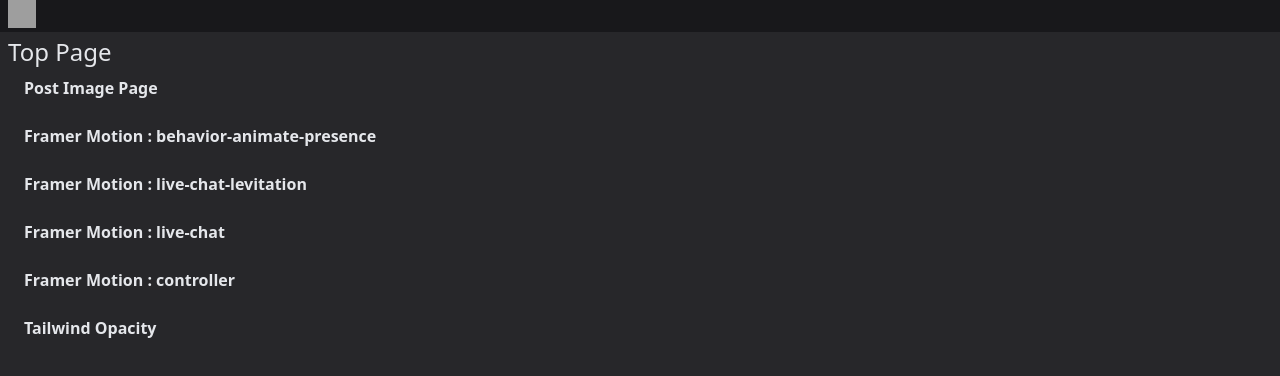
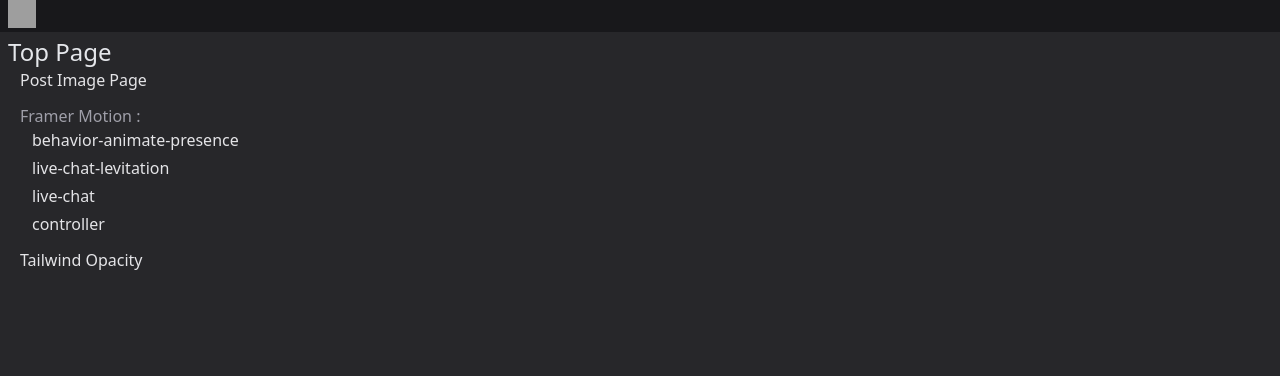
Before and after one commit to shari-sushi/sandbox, a React (Vite) app in the folder frontend/: page / in a window 1280 px wide. Shown: the top 376 px of the page. Built offline with nearby package versions, Linux system fonts and the light colour scheme; grey boxes are pictures that could not be loaded.

Commit message:
topページレイアウト調整

```diff
--- a/frontend/src/pages/TopPage/TopPage.tsx
+++ b/frontend/src/pages/TopPage/TopPage.tsx
@@ -8,25 +8,27 @@
   return (
     <div className="text-gray-200">
       <h1 className="text-2xl">Top Page</h1>
-      <div className="flex flex-col gap-2">
+      <div className="flex flex-col gap-3 ml-3">
         <LinkWrapper to="/post-image-page">
           <ul>Post Image Page</ul>
         </LinkWrapper>
-        {/* <LinkWrapper to="/animate-presence">
-          <ul>Animate Presence</ul>
-        </LinkWrapper> */}
+        <div>
+          <div className="text-zinc-400">Framer Motion :</div>
+          <div className="flex flex-col gap-1 ml-3">
             <LinkWrapper to="/animate-presence/behavior-animate-presence">
-          <ul>Framer Motion : behavior-animate-presence</ul>
+              <ul> behavior-animate-presence</ul>
             </LinkWrapper>
             <LinkWrapper to="/animate-presence/live-chat-levitation">
-          <ul>Framer Motion : live-chat-levitation</ul>
+              <ul>live-chat-levitation</ul>
             </LinkWrapper>
             <LinkWrapper to="/animate-presence/live-chat">
-          <ul>Framer Motion : live-chat</ul>
+              <ul>live-chat</ul>
             </LinkWrapper>
             <LinkWrapper to="/animate-presence/controller">
-          <ul>Framer Motion : controller</ul>
+              <ul>controller</ul>
             </LinkWrapper>
+          </div>
+        </div>
         <LinkWrapper to="/tailwind-opacity">
           <ul>Tailwind Opacity</ul>
         </LinkWrapper>
--- a/frontend/src/util/LinkWrapper.tsx
+++ b/frontend/src/util/LinkWrapper.tsx
@@ -8,7 +8,7 @@
 export const LinkWrapper = ({ to, children }: LinkProps) => {
   return (
     <Link to={to}>
-      <ul className="hover:bg-blue-700 hover:text-white font-bold py-2 px-4 rounded">{children}</ul>
+      <ul className="hover:bg-blue-800/50 text-zinc-200 hover:text-zinc-50 hover:font-bold rounded w-fit min-w-80">{children}</ul>
     </Link>
   );
 };
```
Lines whose indentation alone changed are shown as unchanged.
